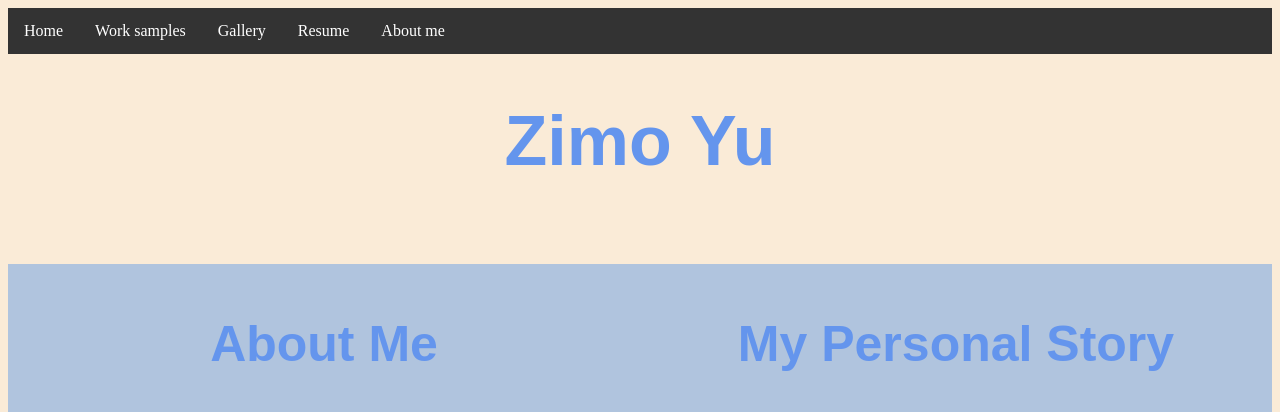
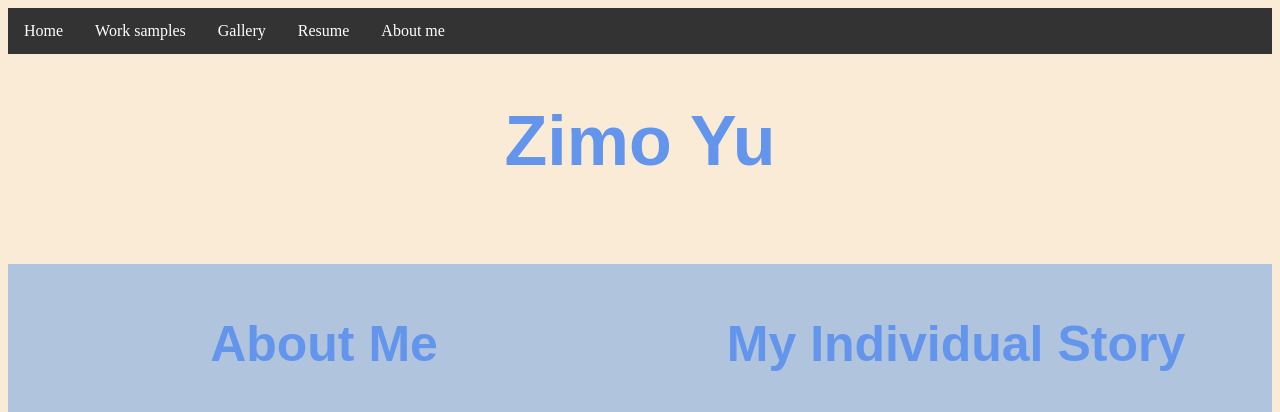
Before and after one commit to yuzimo0804/yuzimo0804.github.io, a plain HTML site: page index.html in a window 1280 px wide. Shown: the top 412 px of the page. Drawn offline with Linux system fonts and the light colour scheme; grey boxes are pictures that could not be loaded.

Commit message:
Update index.html

```diff
--- a/index.html
+++ b/index.html
@@ -41,7 +41,7 @@ img {
 
   </div>
   <div class="column" style="background-color:#B0C4DE;">
-    <h2 style="text-align: center;color:#6495ED;font-size:50px;font-family:arial;">My Personal Story</h2>
+    <h2 style="text-align: center;color:#6495ED;font-size:50px;font-family:arial;">My Individual Story</h2>
     <iframe src="https://fightingclimatechangeyu.wordpress.com/"></iframe>
 
   </div>
```
